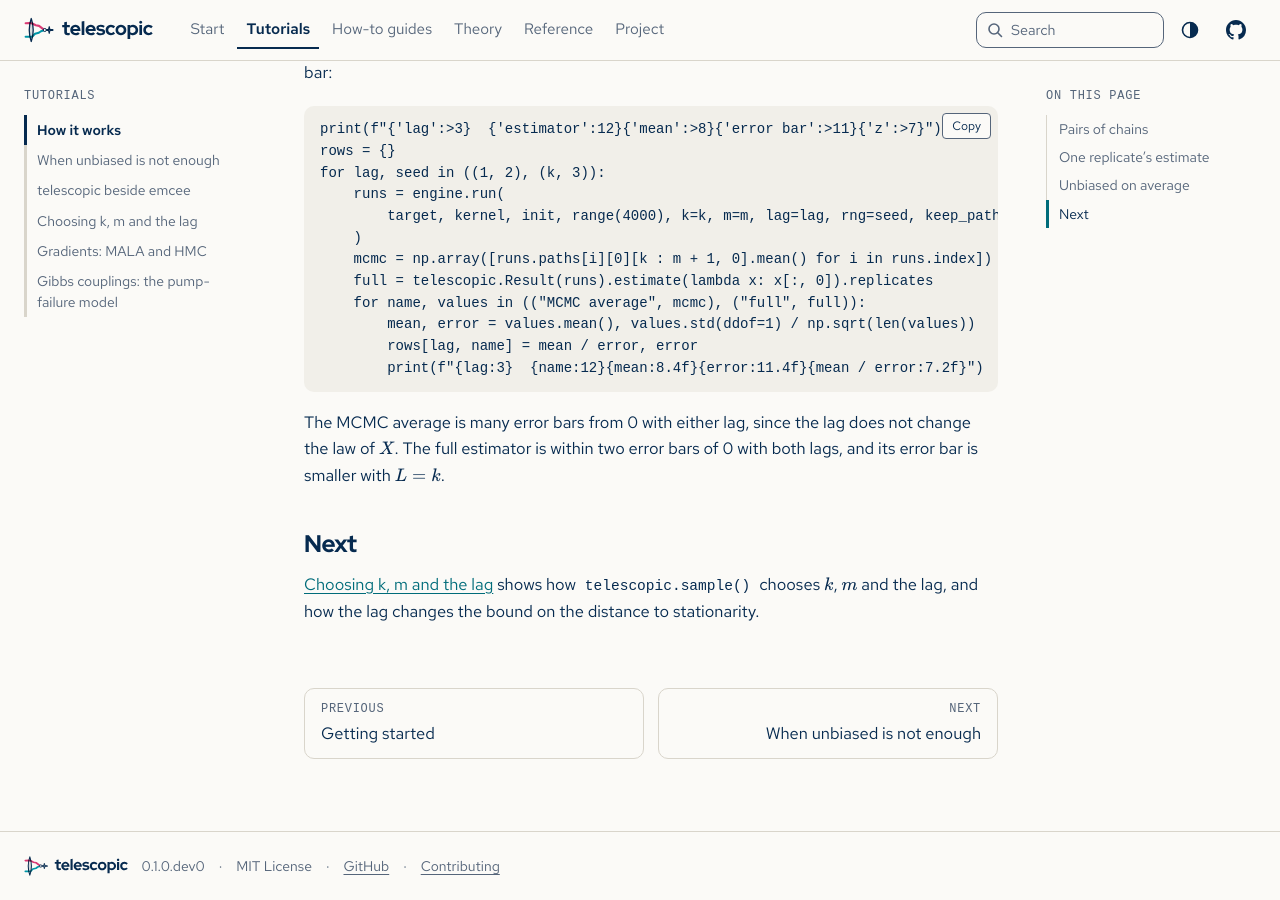
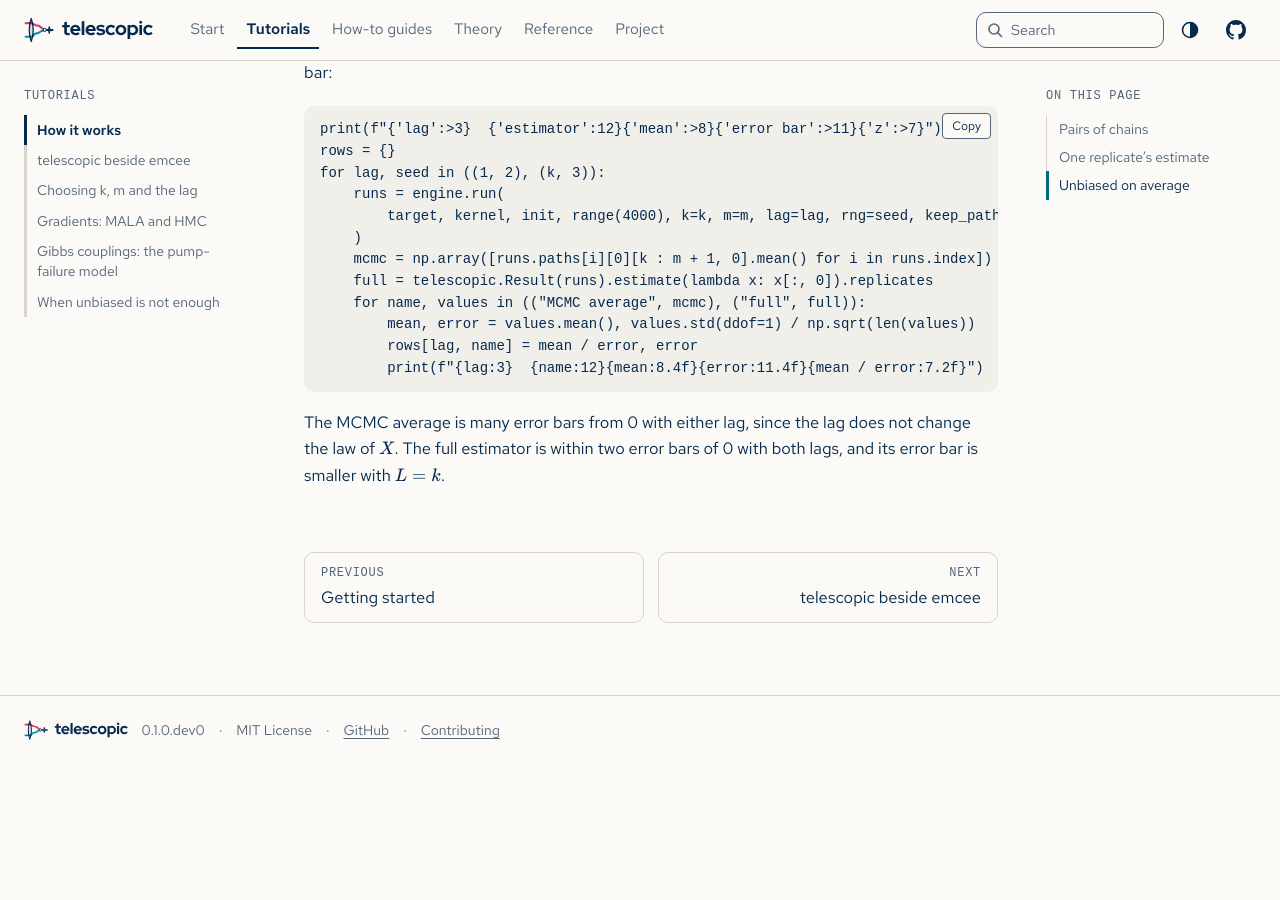
Before and after one commit to joshspeagle/telescopic, a Sphinx documentation site: the page built from docs/tutorials/how-it-works.md, in a window 1280 px wide and 900 px high, scrolled down 2505 px. Built offline with Sphinx 7.4.7, drawn with Linux system fonts in a browser that asks for light colours; some web fonts are replaced; after the commit the page ends 3269 px from its top, so only the background shows below that.

Commit message:
Order the tutorials as a learning path and drop their Next links
Two hand-written Next sections disagreed with the pager, and readers
met the failure modes before a successful comparison (#85, item 6).

Co-Authored-By: Claude Fable 5.2 <noreply@anthropic.com>
Claude-Session: https://claude.ai/code/session_01JkqiRme7m1GkuqNnbDowQy

```diff
--- a/docs/tutorials/how-it-works.md
+++ b/docs/tutorials/how-it-works.md
@@ -161,9 +161,3 @@ assert rows[k, "full"][1] < rows[1, "full"][1]
 The MCMC average is many error bars from 0 with either lag, since the lag does not change
 the law of $X$. The full estimator is within two error bars of 0 with both lags, and its
 error bar is smaller with $L = k$.
-
-## Next
-
-[Choosing k, m and the lag](choosing-settings.md) shows how {func}`telescopic.sample`
-chooses $k$, $m$ and the lag, and how the lag changes the bound on the distance to
-stationarity.
```
Also changed, not shown: CHANGELOG.md (+2 -1 lines), docs/index.md (+1 -1 lines), docs/tutorials/beside-emcee.md (+0 -5 lines).
